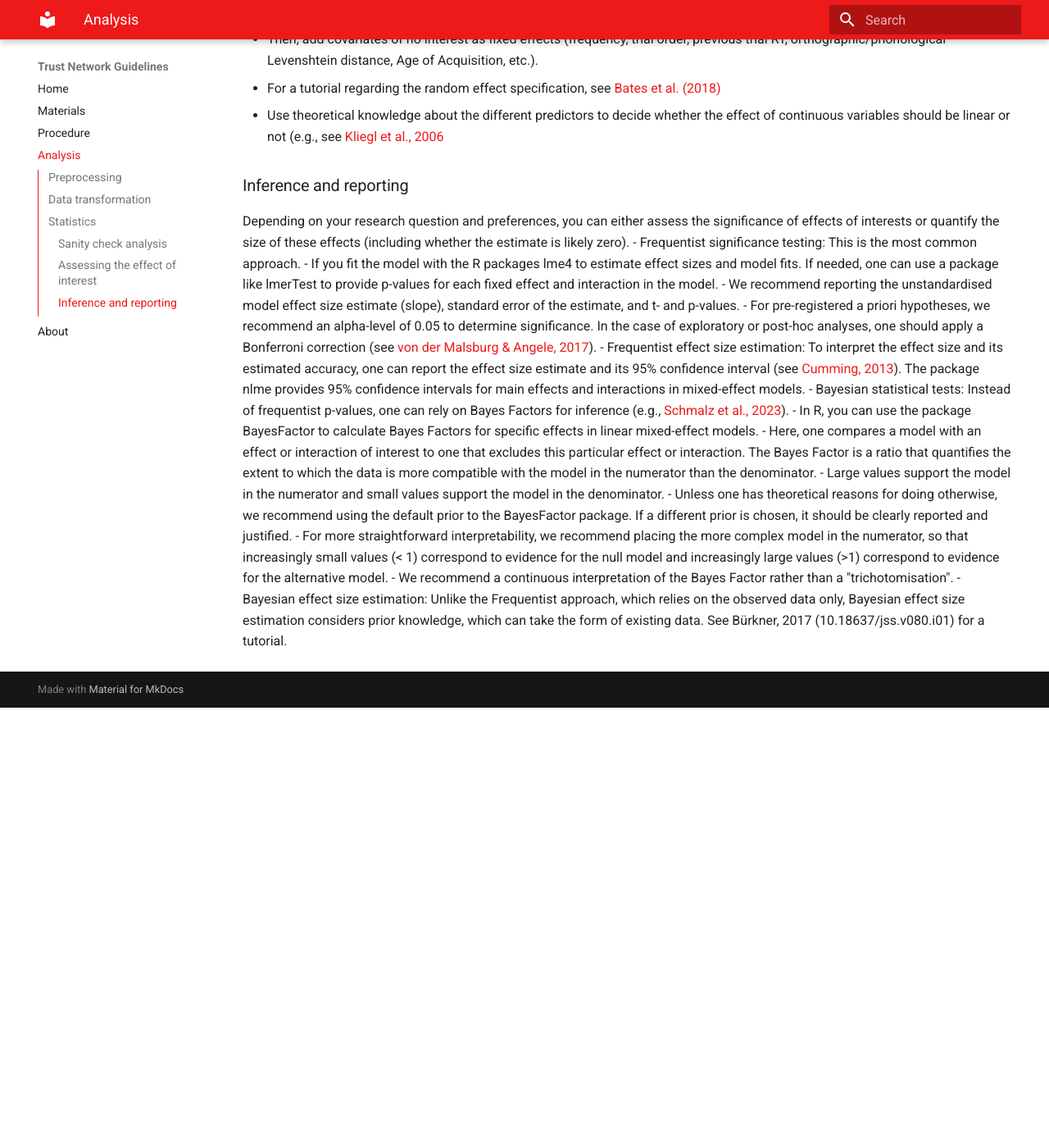
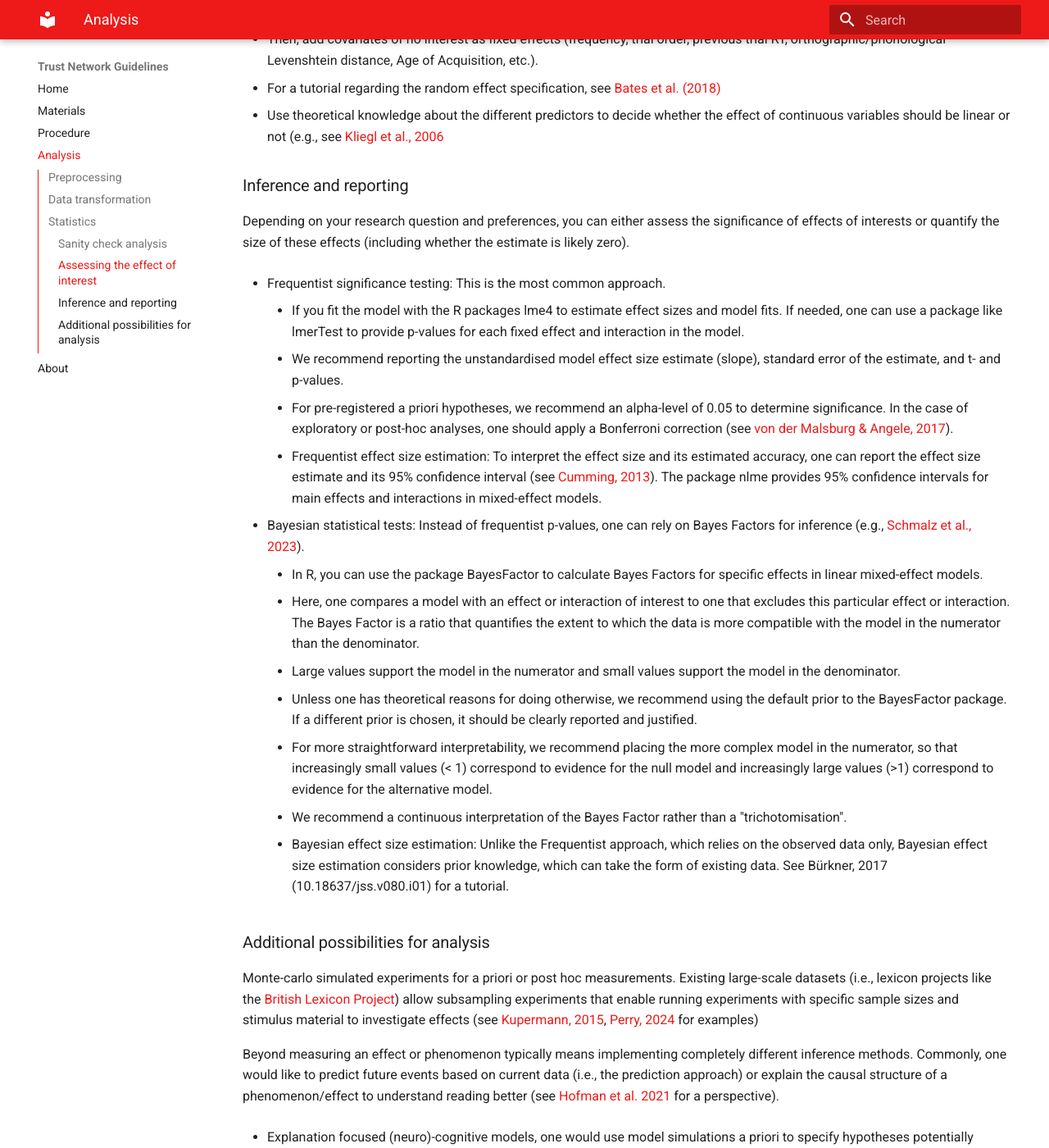
Before and after one commit to cwdeee/trust-network-guidelines, an MkDocs documentation site: the page built from docs/analysis.md, in a window 1280 px wide and 1400 px high, scrolled down 2592 px. Shown: the whole window at 82% size. Built offline with MkDocs 1.6.1 and Material for MkDocs 9.7.7, drawn with Linux system fonts in a browser that asks for light colours; before the commit the page ends 3455 px from its top, so only the background shows below that; some of the changed text lies outside the part shown.

Commit message:
models #1

```diff
--- a/docs/analysis.md
+++ b/docs/analysis.md
@@ -63,12 +63,16 @@ If the main effects and interaction are not present, one should troubleshoot the
 
 ### Inference and reporting
 Depending on your research question and preferences, you can either assess the significance of effects of interests or quantify the size of these effects (including whether the estimate is likely zero).
+
 - Frequentist significance testing: This is the most common approach.
+
     - If you fit the model with the R packages lme4 to estimate effect sizes and model fits. If needed, one can use a package like lmerTest to provide p-values for each fixed effect and interaction in the model.
     - We recommend reporting the unstandardised model effect size estimate (slope), standard error of the estimate, and t- and p-values.
     - For pre-registered a priori hypotheses, we recommend an alpha-level of 0.05 to determine significance. In the case of exploratory or post-hoc analyses, one should apply a Bonferroni correction (see [von der Malsburg & Angele, 2017](https://doi.org/10.1016/j.jml.2016.10.003)).
     - Frequentist effect size estimation: To interpret the effect size and its estimated accuracy, one can report the effect size estimate and its 95% confidence interval (see [Cumming, 2013](https://doi.org/10.1177/095679761350496)). The package nlme provides 95% confidence intervals for main effects and interactions in mixed-effect models.
+
 - Bayesian statistical tests: Instead of frequentist p-values, one can rely on Bayes Factors for inference (e.g., [Schmalz et al., 2023](https://doi.org/10.1037/met0000421)).
+
     - In R, you can use the package BayesFactor to calculate Bayes Factors for specific effects in linear mixed-effect models.
     - Here, one compares a model with an effect or interaction of interest to one that excludes this particular effect or interaction. The Bayes Factor is a ratio that quantifies the extent to which the data is more compatible with the model in the numerator than the denominator.
     - Large values support the model in the numerator and small values support the model in the denominator.
@@ -76,3 +80,13 @@ Depending on your research question and preferences, you can either assess the s
     - For more straightforward interpretability, we recommend placing the more complex model in the numerator, so that increasingly small values (< 1) correspond to evidence for the null model and increasingly large values (>1) correspond to evidence for the alternative model.
     - We recommend a continuous interpretation of the Bayes Factor rather than a "trichotomisation".
     - Bayesian effect size estimation: Unlike the Frequentist approach, which relies on the observed data only, Bayesian effect size estimation considers prior knowledge, which can take the form of existing data. See Bürkner, 2017 (10.18637/jss.v080.i01) for a tutorial.
+
+### Additional possibilities for analysis
+Monte-carlo simulated experiments for a priori or post hoc measurements.
+Existing large-scale datasets (i.e., lexicon projects like the [British Lexicon Project](https://doi.org/10.3758/s13428-011-0118-4)) allow subsampling experiments that enable running experiments with specific sample sizes and stimulus material to investigate effects (see [Kupermann, 2015](https://doi.org/10.1080/17470218.2014.989865), [Perry, 2024](https://doi.org/10.1371/journal.pone.0296874) for examples)
+
+Beyond measuring an effect or phenomenon typically means implementing completely different inference methods. Commonly, one would like to predict future events based on current data (i.e., the prediction approach) or explain the causal structure of a phenomenon/effect to understand reading better (see [Hofman et al. 2021](https://doi.org/10.1038/s41586-021-03659-0) for a perspective).
+
+- Explanation focused (neuro)-cognitive models, one would use model simulations a priori to specify hypotheses potentially leading to model comparison leading to inference over models (e.g., [Perry et al., 2007](https://doi.org/10.1037/0033-295X.114.2.273) or [Gagl et al., 2025](https://doi.org/10.1101/2024.06.25.600635); see [Norris, 2013](https://doi.org/10.1016/j.tics.2013.08.003) for a review)
+
+    - Another interesting case here is the drift diffusion model ([Ratcliff et al., 2004](https://doi.org/10.1037/0033-295X.111.1.159)) that allows for modeling both reaction times and accuracy data at the same time. Also, the model's output can be interpreted as the effect estimated on assumed processes like the drift rate (i.e., reflecting evidence accumulation before a decision is implemented). Note that the model can cope with exponential Gaussian response time distributions.
```
